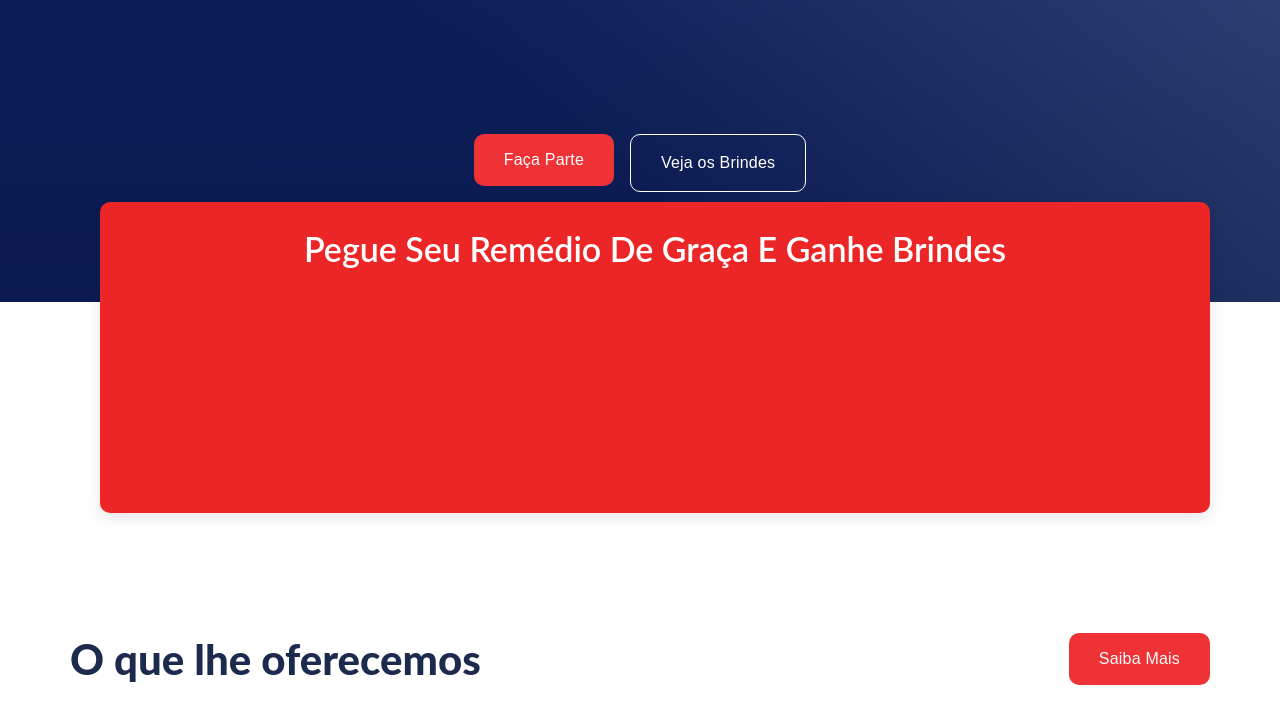
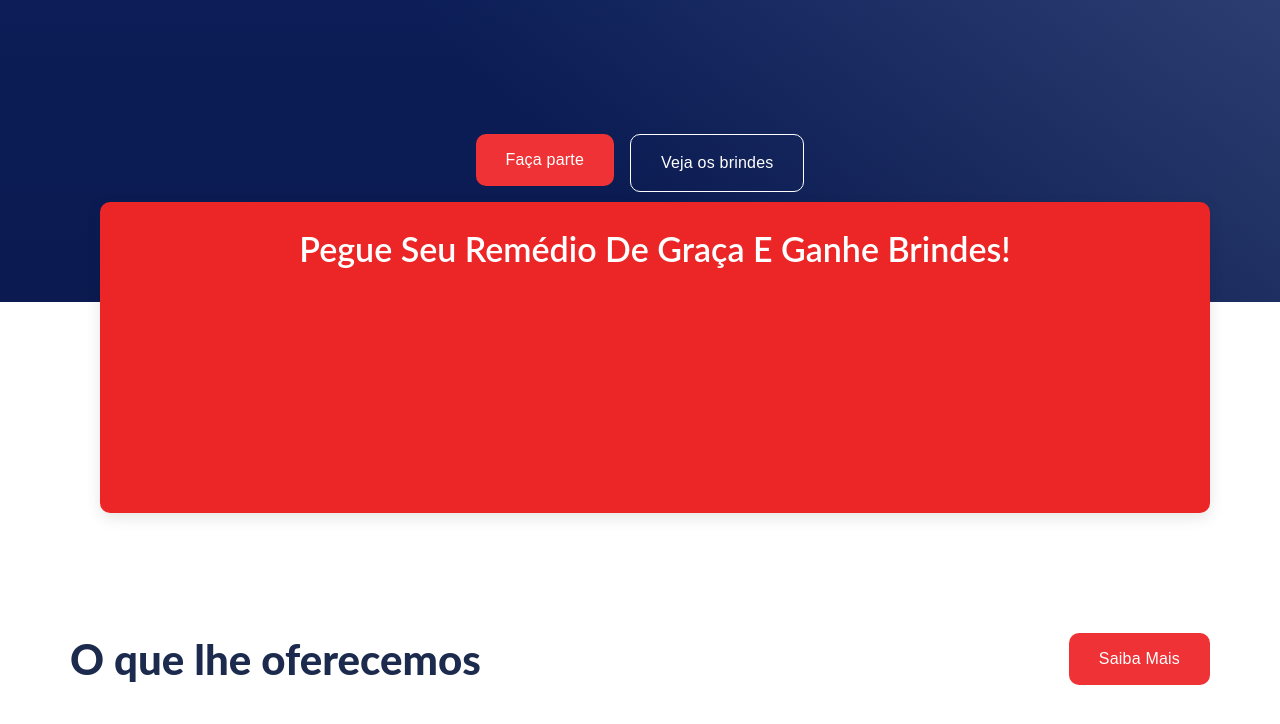
Before and after one commit to isyuricunha/paris-pharma, a plain HTML site: page index.html in a window 1280 px wide. Shown: the part 1323-2047 px from the top of the page. Drawn offline with Linux system fonts and the light colour scheme; some packages are replaced by stand-ins of ours.

Commit message:
Fix capitalization and punctuation in button and heading text

```diff
--- a/index.html
+++ b/index.html
@@ -2072,7 +2072,7 @@
 															>
 																<span class="elementor-button-content-wrapper">
 																	<span class="elementor-button-text"
-																		>Faça Parte
+																		>Faça parte
 																	</span>
 																</span>
 															</a>
@@ -2095,7 +2095,7 @@
 															>
 																<span class="elementor-button-content-wrapper">
 																	<span class="elementor-button-text"
-																		>Veja os Brindes</span
+																		>Veja os brindes</span
 																	>
 																</span>
 															</a>
@@ -2149,7 +2149,7 @@
 														<h3
 															class="elementor-heading-title elementor-size-default"
 														>
-															Pegue Seu Remédio de Graça e Ganhe Brindes
+															Pegue seu Remédio de graça e ganhe brindes!
 														</h3>
 													</div>
 												</div>
```
